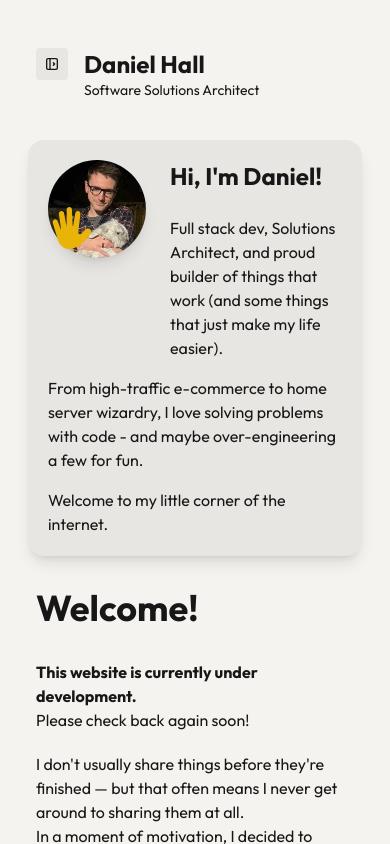
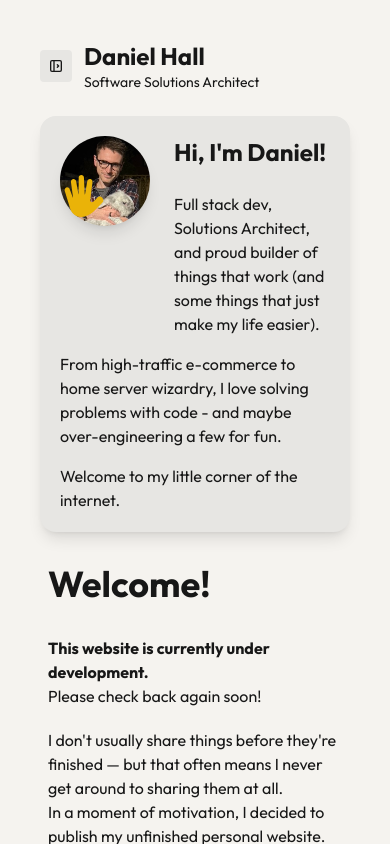
Before and after one commit to danielhall/nextjs-daniel-hall-blog, a Next.js app: page / in a window 390 px wide. Built offline with nearby package versions, Linux system fonts and the light colour scheme.

Commit message:
fix: improve layout and styling of Header and ClientLayout components

```diff
--- a/src/components/header/header.tsx
+++ b/src/components/header/header.tsx
@@ -10,12 +10,12 @@ import { TbLayoutSidebarLeftExpand } from "react-icons/tb";
 const Header = ({ sidebarOpen, setSidebarOpen }: SidebarProps) => {
     return (
         <>
-            <div className={`flex items-top px-6 md:px-2 p-2 md:hidden mb-2 transition-opacity
+            <div className={`flex items-center px-4 md:px-8 py-4 md:hidden transition-opacity
                     ${sidebarOpen ? "opacity-10 duration-100" : "opacity-100 duration-700"}`}>
-                <a onClick={() => setSidebarOpen(true)} className="inline-block flex items-top mt-4">
+                <a onClick={() => setSidebarOpen(true)} className="inline-flex items-center">
                     <TbLayoutSidebarLeftExpand className="w-8 h-8 bg-navigation p-2 rounded" />
                 </a>
-                <a onClick={() => setSidebarOpen(true)} className="p-2 m-2 rounded inline-block">
+                <a onClick={() => setSidebarOpen(true)} className="px-3 rounded inline-block">
                     <span className="text-2xl font-bold block">Daniel Hall</span>
                     <span className="text-sm font-italic block">Software Solutions Architect</span>
                 </a>
--- a/src/components/layout/ClientLayout.tsx
+++ b/src/components/layout/ClientLayout.tsx
@@ -18,17 +18,16 @@ export default function ClientLayout({
   const [sidebarOpen, setSidebarOpen] = useState(false);
 
   return (
-    <div className={`${geistSans.variable} flex h-screen font-geistSans`}>
+    <div className={`${geistSans.variable} flex h-screen font-geistSans overflow-hidden`}>
       <Sidebar sidebarOpen={sidebarOpen} setSidebarOpen={setSidebarOpen}/>
       {/* Main Content */}
-      <main className="flex-1 bg-background overflow-y-auto">
-        <div className="px-3 md:px-6 pt-6 sm:pt-10 lg:pt-3 pb-12">
+      <main className="relative flex-1 bg-background overflow-y-auto">
+        <div className="px-6 pt-6 sm:pt-10 lg:pt-3 pb-12">
           <Header sidebarOpen={sidebarOpen} setSidebarOpen={setSidebarOpen}/>
-          <div className="container pt-2 md:pt-3 lg:pt-6 px-4 md:pl-5">
+          <div className="container pt-2 px-4">
             {children}
           </div>
         </div>
-
       </main>
     </div>
   );
```
